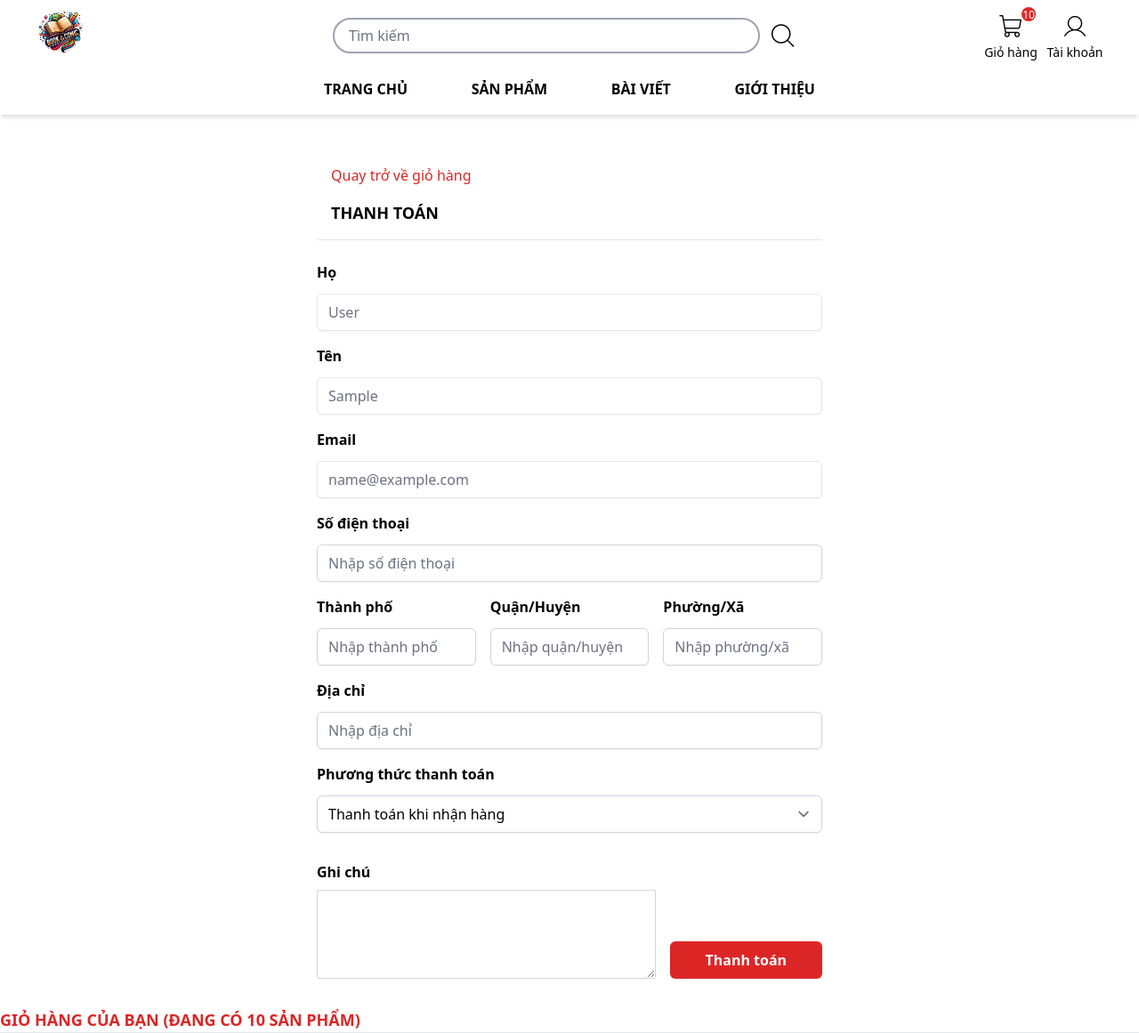
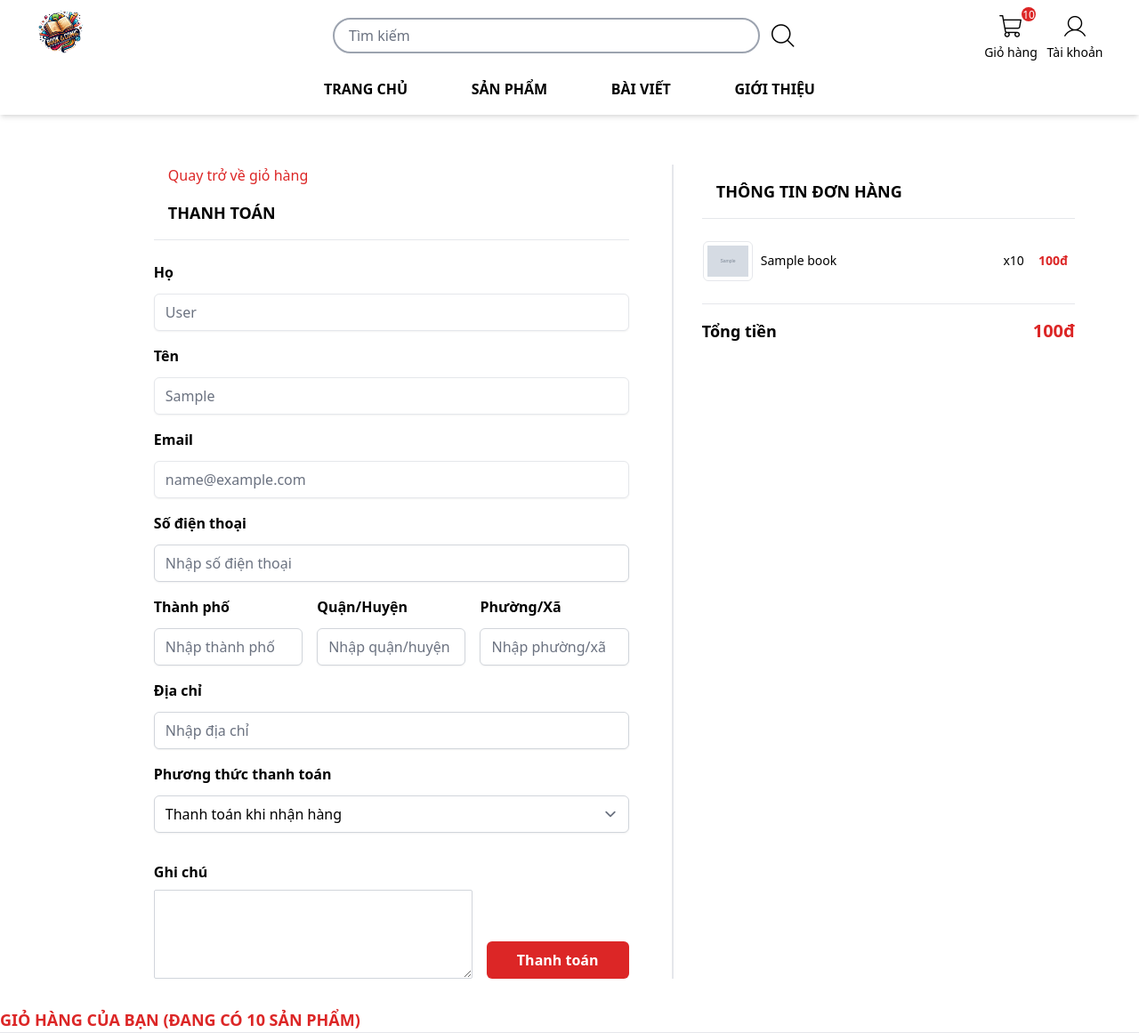
Before and after one commit to hieu356xz/capyboys-django, a Django app: page /checkout/ in a window 1280 px wide. Shown: the top 1161 px of the page at 89% size. Run offline with Django 5.2, Linux system fonts and the light colour scheme; a user stored in the database is signed in; tables that the repository leaves empty hold one stand-in row (values such as "Sample post"); grey boxes marked "Sample" are stand-in pictures; style sheets or scripts are compiled from the project's sources; some libraries are stand-ins or nearby versions.

Commit message:
Add cart info display to checkout view

```diff
--- a/home/templates/home/checkout.html
+++ b/home/templates/home/checkout.html
@@ -1,8 +1,58 @@
 {% extends "base.html" %}
 {% block title %}Thanh toán - Capyboys{% endblock title %}
 
+{% load custom_tags %}
+
 {% block content %}
-<div class="min-h-[inherit] max-w-[600px] mx-auto px-4 py-4 md:py-8">
+<div class="min-h-[inherit] max-w-[600px] lg:max-w-[1200px] mx-auto px-4 py-4 md:py-8">
+    <div class="flex flex-col lg:flex-row-reverse">
+        <div class="max-w-[600px] px-4 pb-4 max-lg:border-b-2 max-lg:mb-4 lg:w-2/5 lg:pr-4 lg:pl-8">
+            <button id="checkout-cart-info-btn" class="inline lg:hidden mb-4">
+                <span>Hiện thị thông tin đơn hàng</span>
+                <span>
+                    <i id="checkout-cart-info-icon" class="ph-bold ph-caret-down inline-block transition-all duration-300"></i>
+                </span>
+            </button>
+
+            <div id="checkout-cart-info-container" class="h-0 lg:!h-full overflow-hidden">
+                <h2 class="hidden lg:block uppercase font-semibold text-lg border-b p-4 mb-6">Thông tin đơn hàng</h2>
+                <table>
+                    <thead>
+                        <tr>
+                            <th class="sr-only">Bìa sản phẩm</th>
+                            <th class="sr-only">Tên sản phẩm</th>
+                            <th class="sr-only">Số lượng</th>
+                            <th class="sr-only">Giá</th>
+                        </tr>
+                    </thead>
+                    <tbody>
+                        {% for item in cart %}
+                        <tr class="text-sm">
+                            <td>
+                                <div class="p-1 border rounded-md w-14 h-full">
+                                    <img src="{{item.cover_img}}" alt="{{item.title}}">
+                                </div>
+                            </td>
+                            <td class="p-2 w-full">
+                                <span>{{item.title}}</span>
+                            </td>
+                            <td class="p-2">
+                                <span>x{{item.quantity}}</span>
+                            </td>
+                            <td class="p-2 text-right font-semibold">
+                                <span class="text-red-600">{{item.final_price|calc_subtotal:item.quantity}}đ</span>
+                            </td>
+                        </tr>
+                        {% endfor %}
+                    </tbody>
+                </table>
+                <div class="flex justify-between items-center mt-6 border-t pt-4">
+                    <span class="text-lg font-semibold">Tổng tiền</span>
+                    <span class="text-xl text-red-600 font-semibold">{{ cart.get_total_price|floatformat:'0g' }}đ</span>
+                </div>
+            </div>
+        </div>
+        <div class="max-w-[600px] lg:border-r-2 lg:pl-4 lg:pr-12 w-full">
             <a href="{% url "cart" %}" class="px-4 text-red-600">Quay trở về giỏ hàng</a>
             <h2 class="uppercase font-semibold text-lg border-b p-4 mb-6">Thanh toán</h2>
             <form id="checkout-form" action={% url "checkout" %} method="POST" novalidate>
@@ -155,8 +205,9 @@
                             </button>
                         </div>
                     </div>
-
                 </div>
             </form>
         </div>
+    </div>
+</div>
 {% endblock content %}
--- a/static/js/function.js
+++ b/static/js/function.js
@@ -8,6 +8,20 @@ $(document).ready(function() {
             },
             function() {
                 triggerBtn.attr("data-state", "closed");
+            }
+        );
+    });
+
+    $('#checkout-cart-info-btn').click(function() {
+        console.log("clicked")
+        let container = $(this).next("#checkout-cart-info-container")
+        let icon = $(this).find("#checkout-cart-info-icon")
+        autoHeightAnimate(container, 300,
+            function() {
+                icon.css("transform", "rotate(180deg)");
+            },
+            function() {
+                icon.css("transform", "rotate(0deg)");
             }
         );
     });
--- a/theme/static/css/dist/styles.css
+++ b/theme/static/css/dist/styles.css
@@ -1331,6 +1331,18 @@ input[type="number"]::-webkit-inner-spin-button,
   transform-origin: left;
 }
 
+.sr-only {
+  position: absolute;
+  width: 1px;
+  height: 1px;
+  padding: 0;
+  margin: -1px;
+  overflow: hidden;
+  clip: rect(0, 0, 0, 0);
+  white-space: nowrap;
+  border-width: 0;
+}
+
 .pointer-events-none {
   pointer-events: none;
 }
@@ -1513,6 +1525,10 @@ input[type="number"]::-webkit-inner-spin-button,
   margin-top: 1rem;
 }
 
+.mt-6 {
+  margin-top: 1.5rem;
+}
+
 .mt-8 {
   margin-top: 2rem;
 }
@@ -1523,6 +1539,10 @@ input[type="number"]::-webkit-inner-spin-button,
 
 .inline-block {
   display: inline-block;
+}
+
+.inline {
+  display: inline;
 }
 
 .flex {
@@ -1643,6 +1663,10 @@ input[type="number"]::-webkit-inner-spin-button,
 
 .min-h-\[inherit\] {
   min-height: inherit;
+}
+
+.w-14 {
+  width: 3.5rem;
 }
 
 .w-20 {
@@ -2300,6 +2324,12 @@ input[type="number"]::-webkit-inner-spin-button,
 .shadow-neutral-600 {
   --tw-shadow-color: #525252;
   --tw-shadow: var(--tw-shadow-colored);
+}
+
+.transition-all {
+  transition-property: all;
+  transition-timing-function: cubic-bezier(0.4, 0, 0.2, 1);
+  transition-duration: 150ms;
 }
 
 .transition-colors {
@@ -2496,6 +2526,16 @@ input[type="number"]::-webkit-inner-spin-button,
   display: inline-block;
 }
 
+@media not all and (min-width: 1024px) {
+  .max-lg\:mb-4 {
+    margin-bottom: 1rem;
+  }
+
+  .max-lg\:border-b-2 {
+    border-bottom-width: 2px;
+  }
+}
+
 @media (max-width: 500px) {
   .max-\[500px\]\:max-w-\[300px\] {
     max-width: 300px;
@@ -2678,8 +2718,52 @@ input[type="number"]::-webkit-inner-spin-button,
 }
 
 @media (min-width: 1024px) {
+  .lg\:block {
+    display: block;
+  }
+
+  .lg\:hidden {
+    display: none;
+  }
+
+  .lg\:\!h-full {
+    height: 100% !important;
+  }
+
+  .lg\:w-2\/5 {
+    width: 40%;
+  }
+
+  .lg\:max-w-\[1200px\] {
+    max-width: 1200px;
+  }
+
   .lg\:basis-1\/4 {
     flex-basis: 25%;
+  }
+
+  .lg\:flex-row-reverse {
+    flex-direction: row-reverse;
+  }
+
+  .lg\:border-r-2 {
+    border-right-width: 2px;
+  }
+
+  .lg\:pl-4 {
+    padding-left: 1rem;
+  }
+
+  .lg\:pl-8 {
+    padding-left: 2rem;
+  }
+
+  .lg\:pr-12 {
+    padding-right: 3rem;
+  }
+
+  .lg\:pr-4 {
+    padding-right: 1rem;
   }
 }
 
```
Lines whose indentation alone changed are shown as unchanged.
